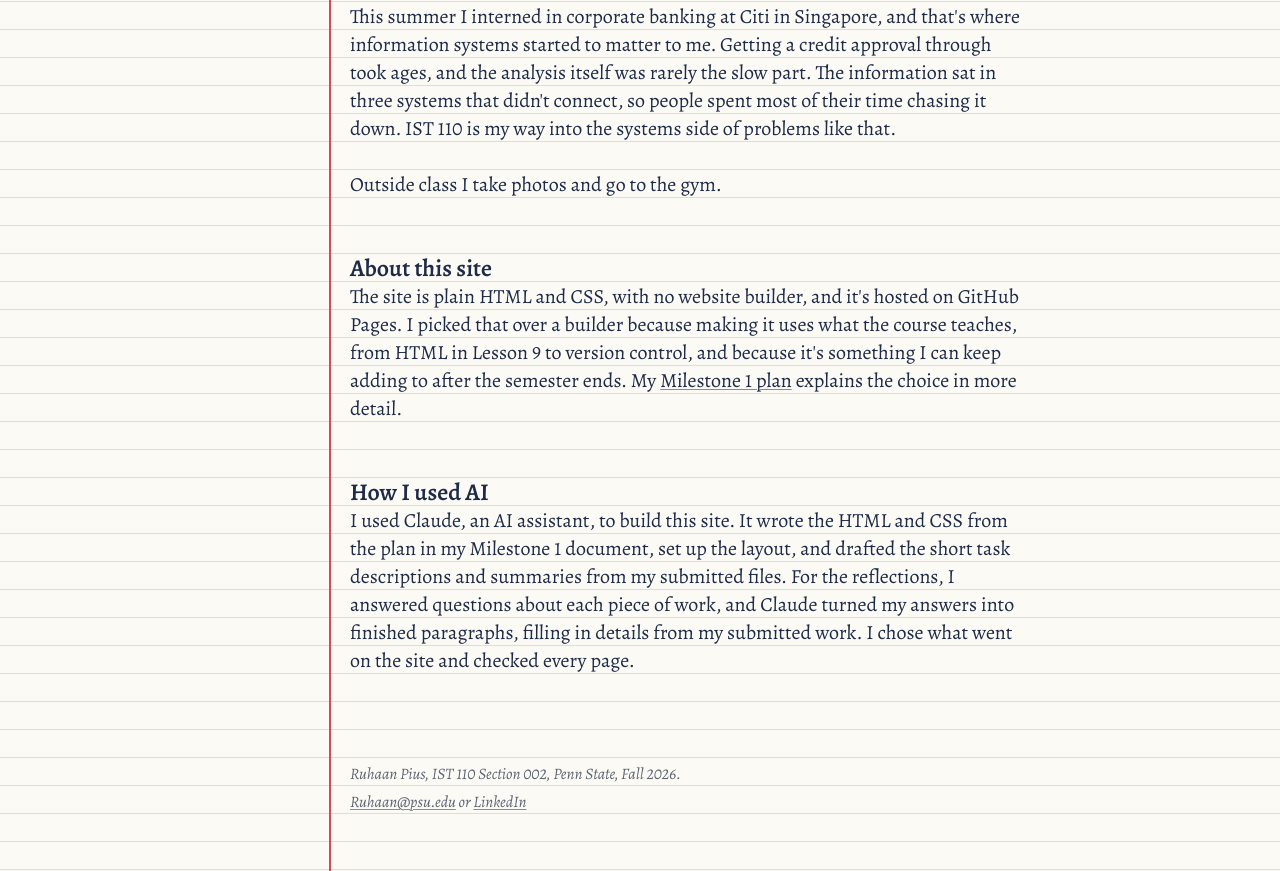
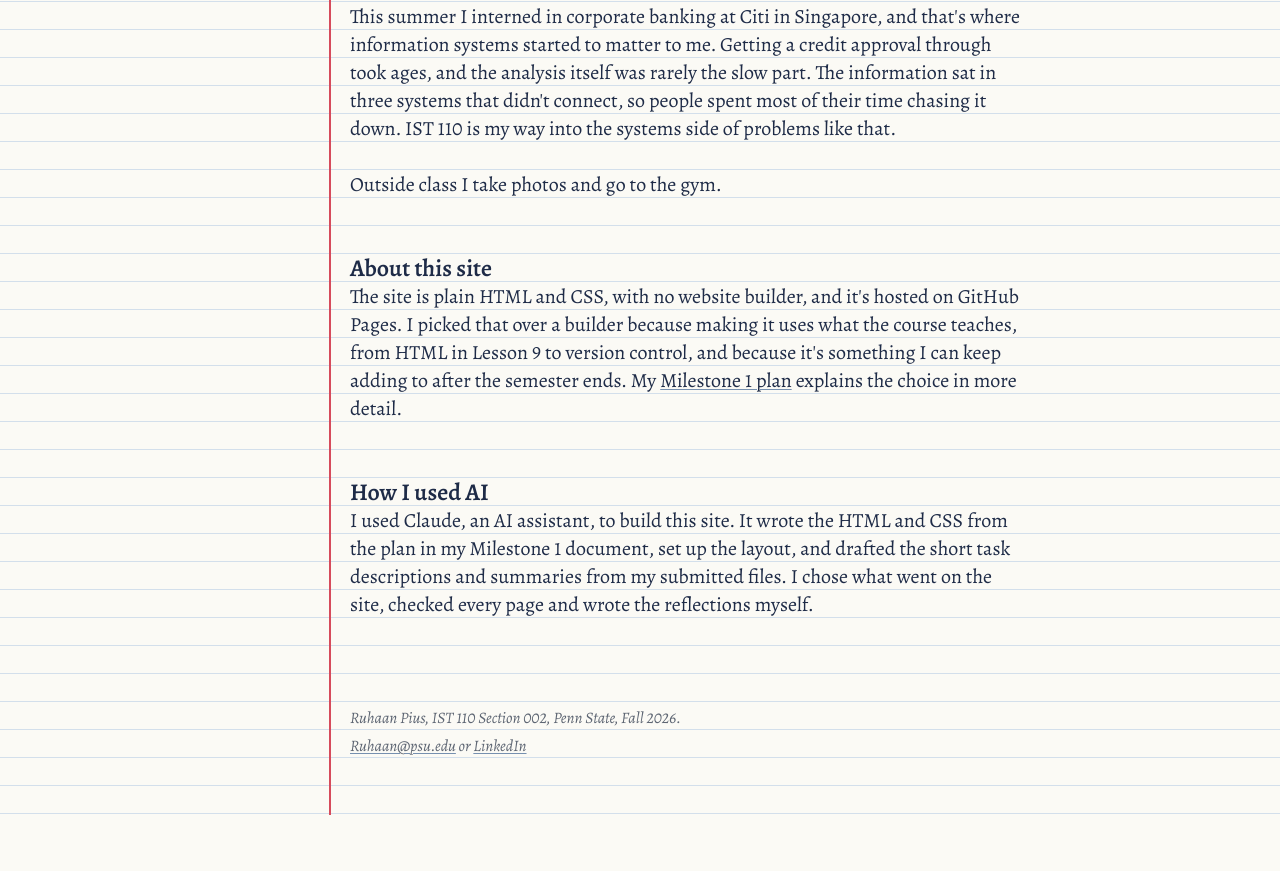
Before and after one commit to ruhaan-svg/ist110-portfolio, a plain HTML site: page about.html in a window 1280 px wide. Shown: the part 529-1400 px from the top of the page. After the commit the page ends 1344 px from the top, so only its background shows below. Drawn offline with Linux system fonts and the light colour scheme.

Commit message:
Update about.html

```diff
--- a/about.html
+++ b/about.html
@@ -40,7 +40,7 @@
 <h2 id="this-site">About this site</h2>
 <p>The site is plain HTML and CSS, with no website builder, and it's hosted on GitHub Pages. I picked that over a builder because making it uses what the course teaches, from HTML in Lesson 9 to version control, and because it's something I can keep adding to after the semester ends. My <a href="work/l05-milestone-1.html">Milestone 1 plan</a> explains the choice in more detail.</p>
 <h2 id="ai">How I used AI</h2>
-<p>I used Claude, an AI assistant, to build this site. It wrote the HTML and CSS from the plan in my Milestone 1 document, set up the layout, and drafted the short task descriptions and summaries from my submitted files. For the reflections, I answered questions about each piece of work, and Claude turned my answers into finished paragraphs, filling in details from my submitted work. I chose what went on the site and checked every page.</p>
+<p>I used Claude, an AI assistant, to build this site. It wrote the HTML and CSS from the plan in my Milestone 1 document, set up the layout, and drafted the short task descriptions and summaries from my submitted files. I chose what went on the site, checked every page and wrote the reflections myself.</p>
 
   </main>
   <footer class="site-footer">
```
